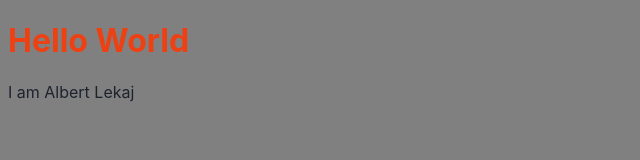
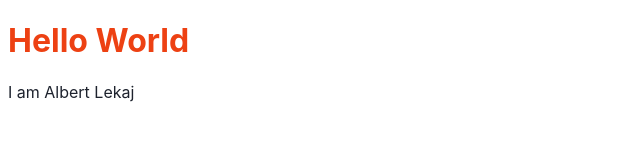
Before and after one commit to albertleka/wes.github.io, a plain HTML site: page index.html in a window 1280 px wide. Shown: the whole page, without its empty margins (0-640 px from the left). Drawn offline with Linux system fonts and the light colour scheme.

Commit message:
Body bg removed

```diff
--- a/index.html
+++ b/index.html
@@ -6,7 +6,7 @@
 	<link rel="stylesheet" href="fonts/primary/poppins.css">
 	<link rel="stylesheet" href="fonts/secondary/inter.css">
 </head>
-<body style="background-color: grey">
+<body">
 	<h1>Hello World</h1>
 	<p>I am Albert Lekaj</p>
 </body>
```
